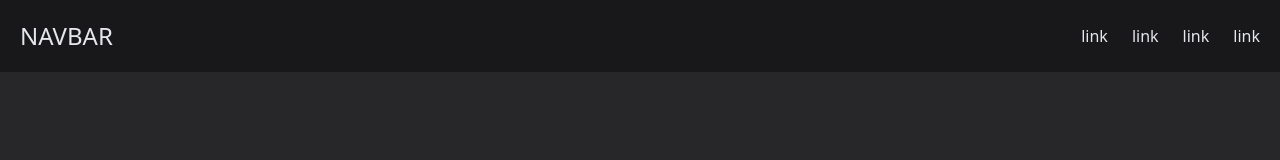
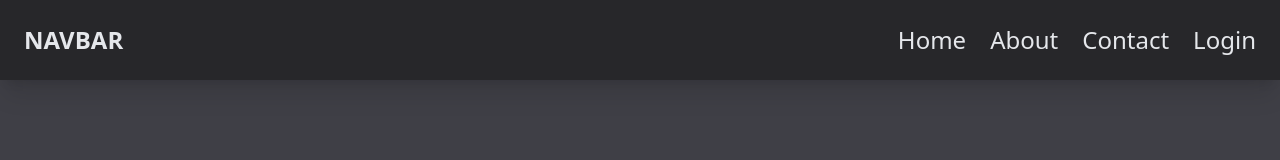
Before and after one commit to CSpencerND/wagonwind, a website: page src/index.html in a window 1280 px wide. Drawn offline with Linux system fonts and the light colour scheme.

Commit message:
add responsive nav

```diff
--- a/src/index.html
+++ b/src/index.html
@@ -5,28 +5,39 @@
         <meta name="viewport" content="width=device-width, initial-scale=1.0" />
         <link href="/dist/output.css" rel="stylesheet" />
     </head>
-    <body class="bg-zinc-800 text-gray-200">
-        <header class="bg-zinc-900 text-gray-200">
+    <body class="bg-zinc-700 text-gray-800">
+        <header class="bg-zinc-800 text-gray-200 shadow-xl">
             <nav
-                class="container mx-auto relative p-5 flex justify-between items-center box-border"
+                class="container mx-auto relative p-6 flex justify-between items-center box-border"
             >
-                <h1 class="text-2xl"><a href="index.html">NAVBAR</a></h1>
-                <ul class="hidden space-x-6 md:flex">
-                    <li><a href="#">link</a></li>
-                    <li><a href="#">link</a></li>
-                    <li><a href="#">link</a></li>
-                    <li><a href="#">link</a></li>
-                </ul>
-
+                <h1 class="text-2xl font-bold hover:text-white">
+                    <a href="index.html">NAVBAR</a>
+                </h1>
+                <!-- <ul class="hidden space-x-6 md:flex"> -->
+                <!--     <li><a href="#">link</a></li> -->
+                <!--     <li><a href="#">link</a></li> -->
+                <!--     <li><a href="#">link</a></li> -->
+                <!--     <li><a href="#">link</a></li> -->
+                <!-- </ul> -->
                 <!-- hamburger icon -->
                 <button
                     id="menu-btn"
-                    class="hamburger block md:hidden focus:outline-none"
+                    class="hamburger block z-50 md:hidden focus:outline-none"
                 >
                     <span class="hamburger-top"></span>
                     <span class="hamburger-middle"></span>
                     <span class="hamburger-bottom"></span>
                 </button>
+
+                <ul
+                    id="nav-menu"
+                    class="fixed inset-0 left-1/2 py-24 px-6 space-y-6 translate-x-full transition-all ease-in text-2xl bg-zinc-800 md:static md:p-0 md:space-y-0 md:translate-x-0 md:inline-flex md:items-center md:gap-6"
+                >
+                    <li class="hover:text-white"><a href="#">Home</a></li>
+                    <li class="hover:text-white"><a href="#">About</a></li>
+                    <li class="hover:text-white"><a href="#">Contact</a></li>
+                    <li class="hover:text-white"><a href="#">Login</a></li>
+                </ul>
             </nav>
         </header>
         <script src="script.js"></script>
--- a/src/input.css
+++ b/src/input.css
@@ -7,7 +7,7 @@
     cursor: pointer;
     width: 24px;
     height: 14px;
-    transition: all 250ms;
+    transition: all 150ms;
     position: relative;
 }
 
@@ -21,7 +21,7 @@
     height: 2px;
     background: currentColor;
     transform: rotate(0);
-    transition: all 500ms;
+    transition: all 150ms;
 }
 
 .hamburger-middle {
--- a/src/script.js
+++ b/src/script.js
@@ -1,8 +1,8 @@
 const btn = document.getElementById("menu-btn")
-const nav = document.getElementById("menu")
+const nav = document.getElementById("nav-menu")
 
 btn.addEventListener("click", () => {
     btn.classList.toggle("open")
-    nav.classList.toggle("flex")
-    nav.classList.toggle("hidden")
+    nav.classList.toggle("translate-x-0")
+    nav.classList.toggle("translate-x-full")
 })
```
Also changed, not shown: dist/output.css.
